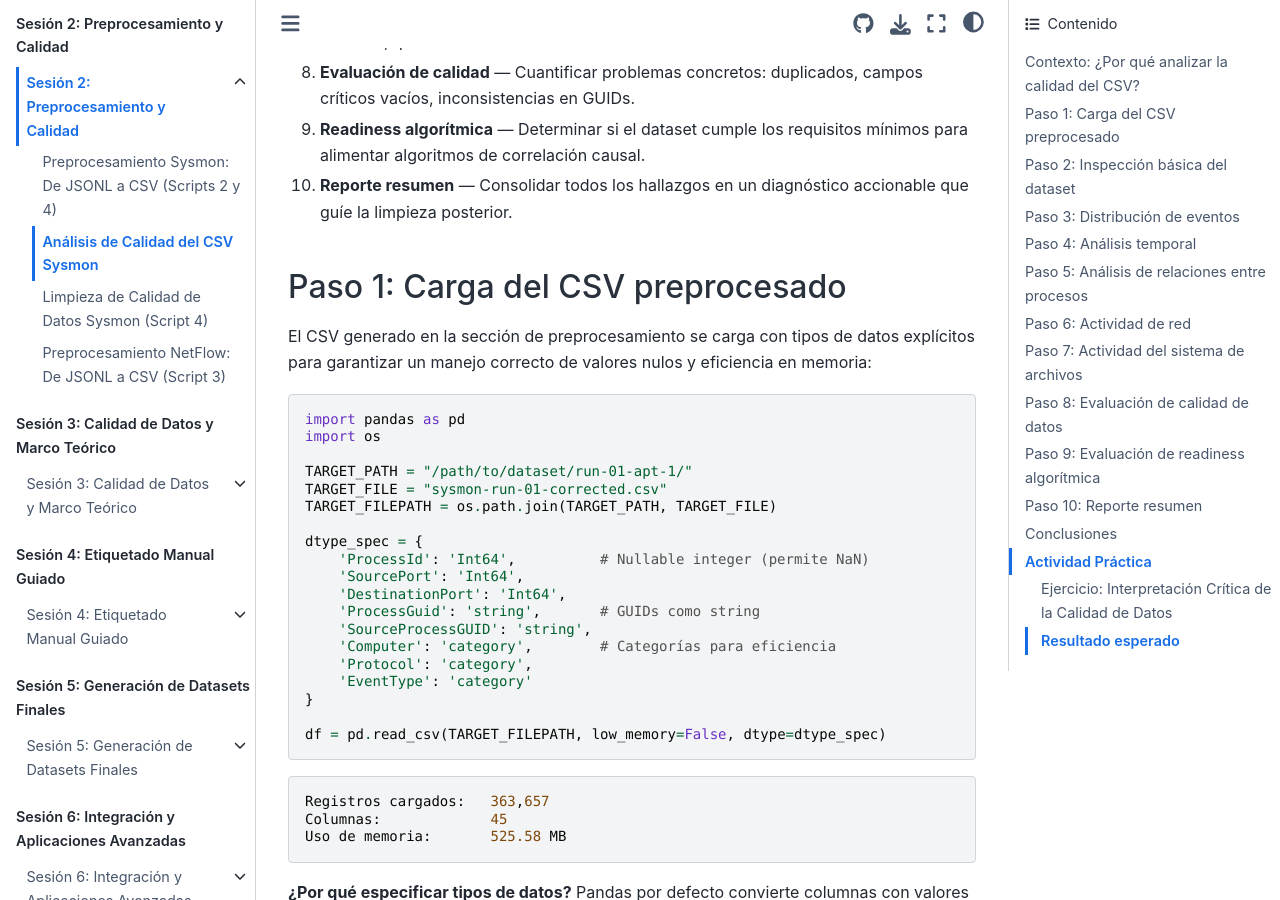
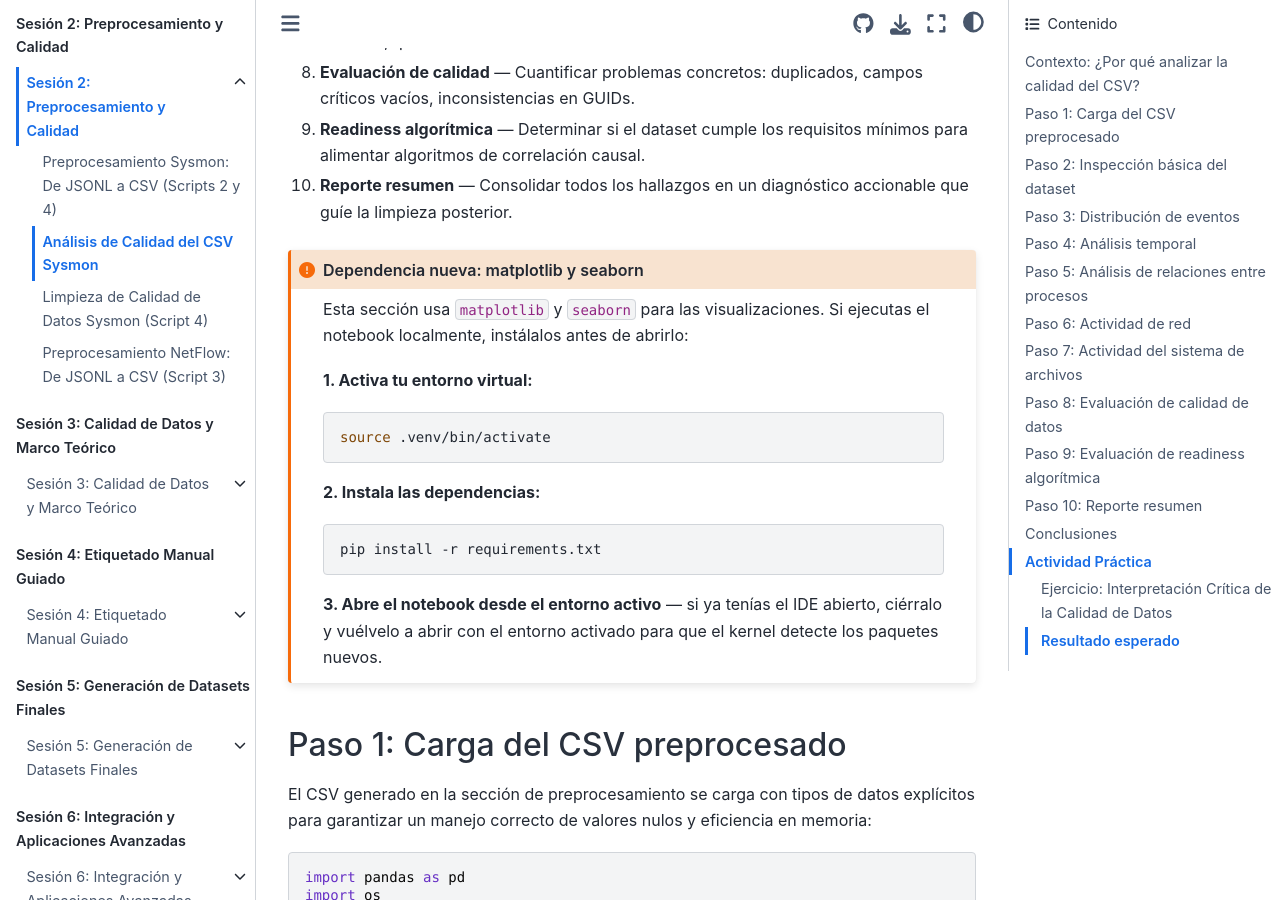
Before and after one commit to ollerenac/curso2026, a Jupyter Book: the page built from sesion-2/8-analisis-calidad-csv.md, in a window 1280 px wide and 900 px high, scrolled down 1688 px. Built offline with Jupyter Book 1.0.4 settings and Sphinx 7.4.7 and the Sphinx Book theme 1.1.4, drawn with Linux system fonts in a browser that asks for light colours.

Commit message:
feat(sesion-2): add matplotlib/seaborn setup note before Paso 1 in sección 8
Co-Authored-By: Claude Sonnet 4.6 <noreply@anthropic.com>

````diff
--- a/sesion-2/8-analisis-calidad-csv.md
+++ b/sesion-2/8-analisis-calidad-csv.md
@@ -53,6 +53,24 @@ El código de esta sección se puede ejecutar paso a paso en el notebook `8_sysm
 8. **Evaluación de calidad** — Cuantificar problemas concretos: duplicados, campos críticos vacíos, inconsistencias en GUIDs.
 9. **Readiness algorítmica** — Determinar si el dataset cumple los requisitos mínimos para alimentar algoritmos de correlación causal.
 10. **Reporte resumen** — Consolidar todos los hallazgos en un diagnóstico accionable que guíe la limpieza posterior.
+
+:::{admonition} Dependencia nueva: matplotlib y seaborn
+:class: important
+
+Esta sección usa `matplotlib` y `seaborn` para las visualizaciones. Si ejecutas el notebook localmente, instálalos antes de abrirlo:
+
+**1. Activa tu entorno virtual:**
+```bash
+source .venv/bin/activate
+```
+
+**2. Instala las dependencias:**
+```bash
+pip install -r requirements.txt
+```
+
+**3. Abre el notebook desde el entorno activo** — si ya tenías el IDE abierto, ciérralo y vuélvelo a abrir con el entorno activado para que el kernel detecte los paquetes nuevos.
+:::
 
 ## Paso 1: Carga del CSV preprocesado
 
````
